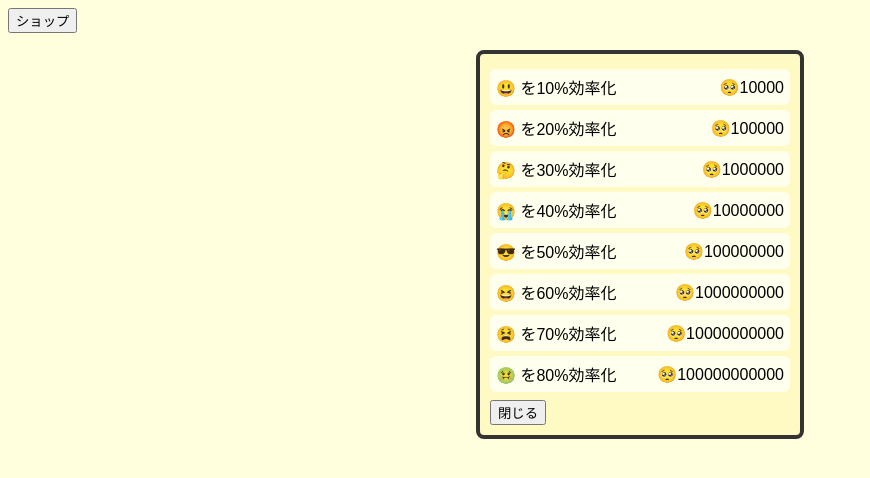
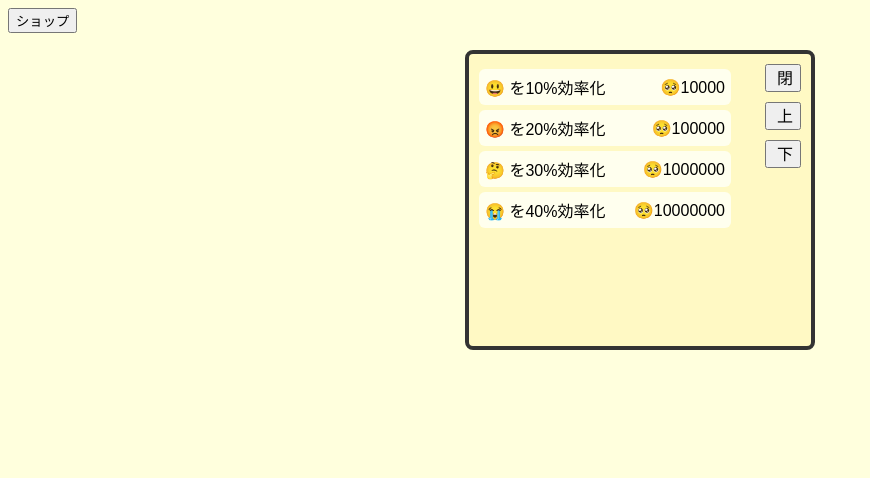
Before and after one commit to puyuyu-chang/puyuyu-chang.github.io, a plain HTML site: page index.html in a window 1280 px wide. Both pictures are taken after a click on the button "ショップ". Shown: the whole page, without its empty margins (0-870 px from the left). Drawn offline with Linux system fonts and the light colour scheme.

Commit message:
Update index.html

```diff
--- a/index.html
+++ b/index.html
@@ -2,7 +2,7 @@
 <html lang="ja">
 <head>
 <meta charset="UTF-8">
-<title>ショップDOMサンプル</title>
+<title>ショップDOMページ切り替えサンプル</title>
 <style>
   body {
     background: #ffffdd;
@@ -13,14 +13,18 @@
     top: 50px;
     left: 50%;
     transform: translateX(-50%);
-    width: 300px;
-    max-height: 400px;
+    width: 350px;
+    height: 300px;
     background: #fff9c4;
     border: 4px solid #333;
     border-radius: 8px;
     padding: 10px;
     display: none; /* 最初は非表示 */
-    overflow-y: auto; /* アイテムが多い場合スクロール */
+    box-sizing: border-box;
+    overflow: hidden; /* ページ切り替えで高さ固定 */
+  }
+  #shopItems {
+    margin-right: 70px; /* ボタンの分だけ右に余白 */
   }
   .shopItem {
     display: flex;
@@ -35,10 +39,20 @@
   .shopItem:hover {
     background: #ffee99;
   }
-  .shopButtons {
+  #shopButtons {
+    position: absolute;
+    top: 10px;
+    right: 10px;
     display: flex;
-    justify-content: space-between;
-    margin-top: 8px;
+    flex-direction: column; /* 縦並び */
+    gap: 10px;
+  }
+  #shopButtons button {
+    writing-mode: vertical-rl; /* 縦書きっぽく配置 */
+    text-orientation: upright;
+    padding: 4px;
+    font-size: 16px;
+    cursor: pointer;
   }
 </style>
 </head>
@@ -47,13 +61,15 @@
 
   <div id="shopContainer">
     <div id="shopItems"></div>
-    <div class="shopButtons">
-      <button id="closeShopBtn">閉じる</button>
+    <div id="shopButtons">
+      <button id="closeShopBtn">閉</button>
+      <button id="upBtn">上</button>
+      <button id="downBtn">下</button>
     </div>
   </div>
 
 <script>
-  // プレイヤーの所持数（デバッグ用）
+  // プレイヤー所持（デバッグ用）
   let puyuyu = 200000;
 
   // ショップアイテムデータ
@@ -71,28 +87,50 @@
   const shopContainer = document.getElementById("shopContainer");
   const shopItemsDiv = document.getElementById("shopItems");
 
+  const itemsPerPage = 4;
+  let currentPage = 0;
+
   // ショップを開く
   document.getElementById("openShopBtn").addEventListener("click", () => {
     shopContainer.style.display = "block";
     renderShop();
   });
 
-  // ショップを閉じる
+  // 閉じる
   document.getElementById("closeShopBtn").addEventListener("click", () => {
     shopContainer.style.display = "none";
+  });
+
+  // ページ切り替え
+  document.getElementById("upBtn").addEventListener("click", () => {
+    if (currentPage > 0) {
+      currentPage--;
+      renderShop();
+    }
+  });
+
+  document.getElementById("downBtn").addEventListener("click", () => {
+    if ((currentPage + 1) * itemsPerPage < shopItems.length) {
+      currentPage++;
+      renderShop();
+    }
   });
 
   // アイテム描画
   function renderShop() {
     shopItemsDiv.innerHTML = "";
-    shopItems.forEach((item, index) => {
+    const start = currentPage * itemsPerPage;
+    const end = start + itemsPerPage;
+    const visibleItems = shopItems.slice(start, end);
+
+    visibleItems.forEach((item, index) => {
       const div = document.createElement("div");
       div.className = "shopItem";
       div.innerHTML = `
         <span>${item.icon} を${item.effect}%効率化</span>
         <span>🥺${item.price}</span>
       `;
-      div.addEventListener("click", () => buyItem(index));
+      div.addEventListener("click", () => buyItem(start + index));
       shopItemsDiv.appendChild(div);
     });
   }
@@ -102,8 +140,7 @@
     const item = shopItems[index];
     if (puyuyu >= item.price) {
       puyuyu -= item.price;
-      alert(`${item.icon} を購入しました！ 所持: 🥺${puyuyu}`);
-      // 効果反映処理をここに書く（クリック強化とか）
+      alert(`${item.icon} を購入しました！ 残り: 🥺${puyuyu}`);
     } else {
       alert("🥺が足りません！");
     }
```
